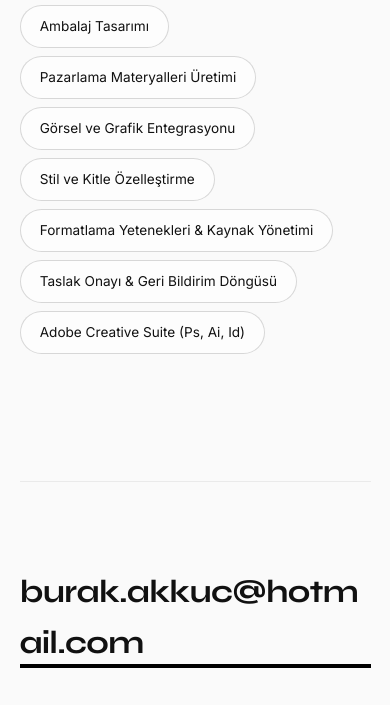
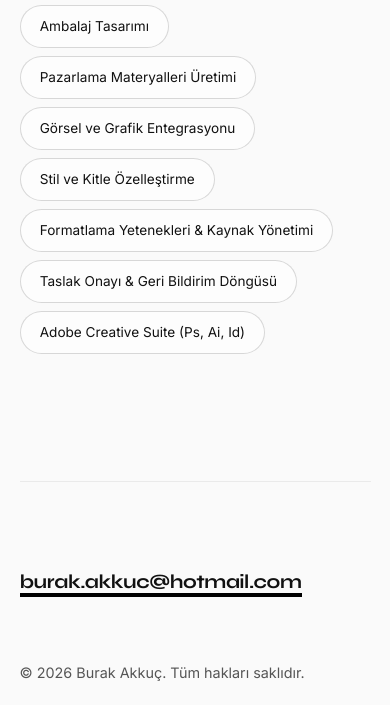
Before and after one commit to Enesizim/BurakAkkuc, a plain HTML site: page index.html in a window 390 px wide. Shown: the part 3240-3945 px from the top of the page. Drawn offline with Linux system fonts and the light colour scheme.

Commit message:
Update index.html

```diff
--- a/index.html
+++ b/index.html
@@ -395,10 +395,10 @@
 
         .footer-cta {
             font-family: 'Syne', sans-serif;
-            font-size: clamp(2rem, 5vw, 5rem);
+            font-size: clamp(1.1rem, 5vw, 5rem); /* Alt sınır mobilde tek satıra sığması için 1.1rem'e düşürüldü */
             font-weight: 700;
             letter-spacing: -0.02em;
-            word-break: break-word; /* Mobilde uzun maillerin taşmasını engeller */
+            white-space: nowrap; /* Mobilde maillerin kırılmasını ve alta taşmasını kesin olarak engeller */
         }
 
         .footer-cta a {
```
